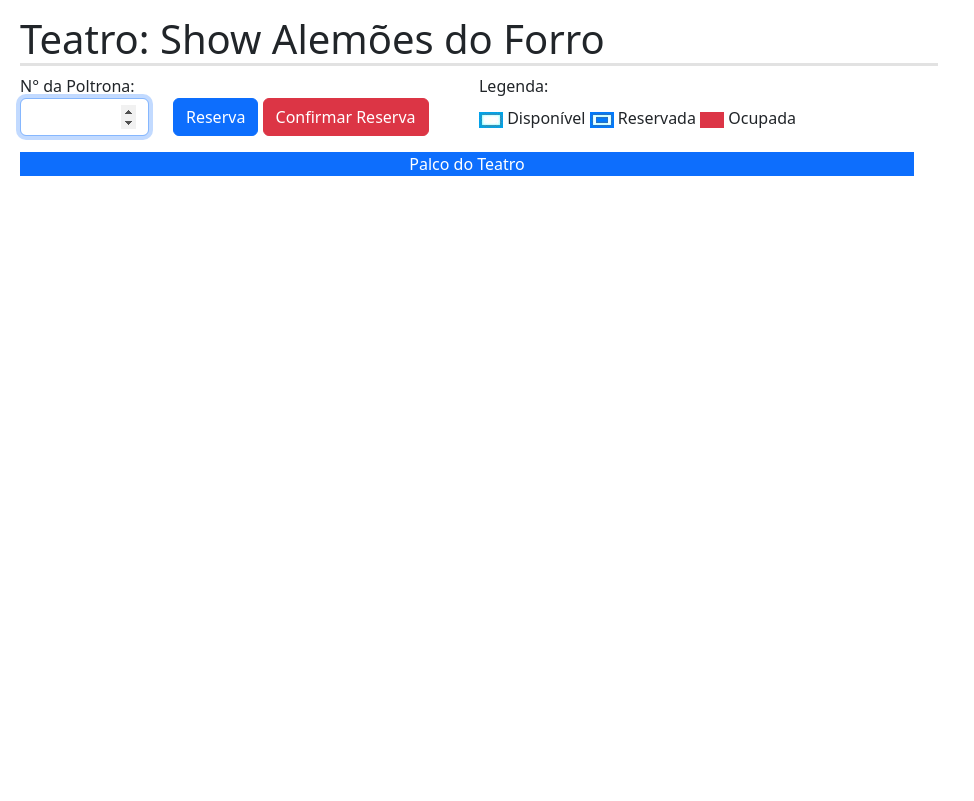
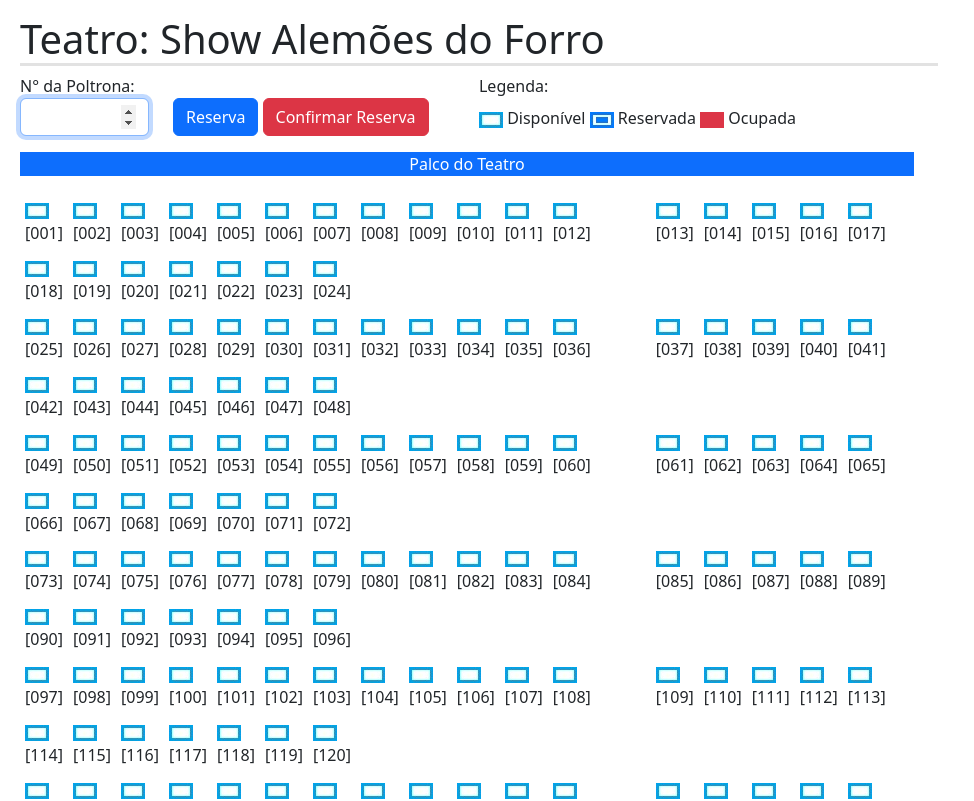
Before and after one commit to ChrolloL/Teatro, a plain HTML site: page index.html in a window 1280 px wide. Shown: the top 801 px of the page, 306-1280 px from the left. Drawn offline with nearby package versions, Linux system fonts and the light colour scheme.

Commit message:
Add files via upload

```diff
--- a/css/style.css
+++ b/css/style.css
@@ -15,3 +15,9 @@ img.poltrona {
     width: 24;
     height: 16px;
 }
+
+figure {
+    display: inline-block;
+    font-size: 0.7 rem;
+    margin: 5px;
+}
--- a/js/script.js
+++ b/js/script.js
@@ -13,7 +13,7 @@ window.addEventListener('load', () => {
     //se houver dados em localstorage, faz um split(';') e atribui esses dados ao array
     //caso contrário, inicializamos o array
     const ocupadas = localStorage.getItem('teatroOcupadas')
-    ? localStorage.getItem('teatroOcupadas').split(';')
+        ? localStorage.getItem('teatroOcupadas').split(';') : []
 
     //montar o n° total de poltronas (definidas pela constante)
     for (let i = 1; i <= POLTRONAS; i++) {
@@ -22,7 +22,33 @@ window.addEventListener('load', () => {
 
 
         //se a posição estiver ocupada, exibe a imagem ocupada, se não, a imagem disponível
-        imgStatus.src = ocupada
+        imgStatus.src = ocupadas.includes(i.toString())
+            ? 'img/ocupada.jpg'
+            : 'img/disponivel.jpg'
+        imgStatus.className = 'poltrona' //classe com a dimensão da imagem
+
+        const figureCap = document.createElement('figcaption')
+
+        const zeros = i < 10 ? '00' : i < 100 ? '0' : '' //quantidade de zeros antes do n° da poltrona
+
+        const num = document.createTextNode(`[${zeros}${i}]`) //cria o texto
+
+        //define os pais de cada tag criada
+        figureCap.appendChild(num)
+        figure.appendChild(imgStatus)
+        figure.appendChild(figureCap)
+
+
+        //se i módulo de 24 = 12 (é o corredor: define margem direita 60px)
+        if (i % 24 == 12) figure.style.marginRight = '60px'
+
+        dvPalco.appendChild(figure); //indica que a figura é filha de divPalco
+
+
+        //se i módulo 24 == 0: o código após && será executado (inserindo a quebra de linha)
+        (i % 24 == 0) && dvPalco.appendChild(document.createElement('br'))
+
+
     }
 
 })
```
